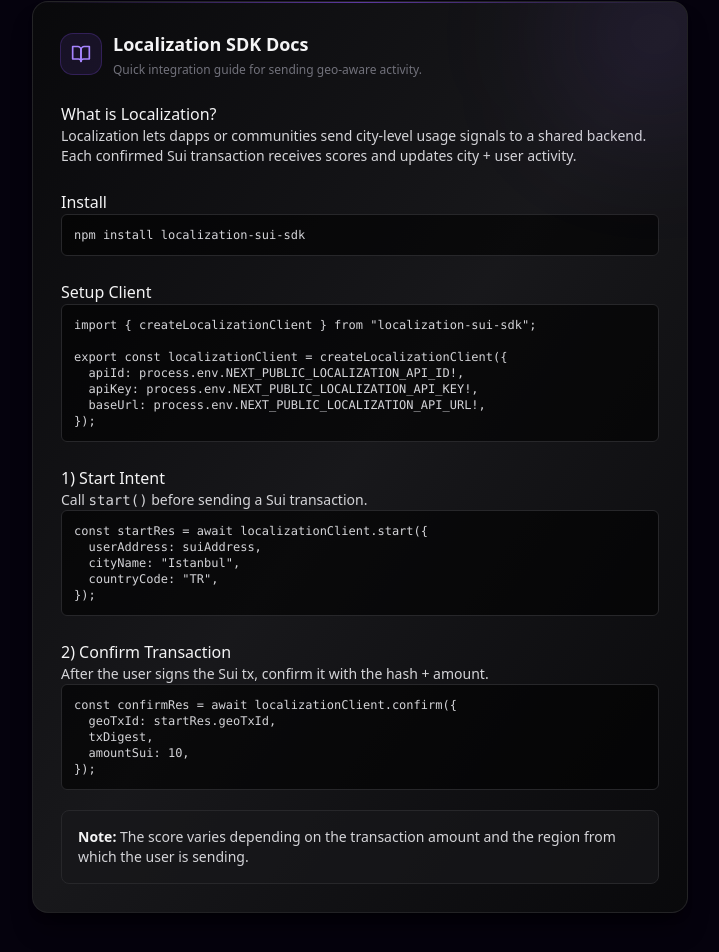
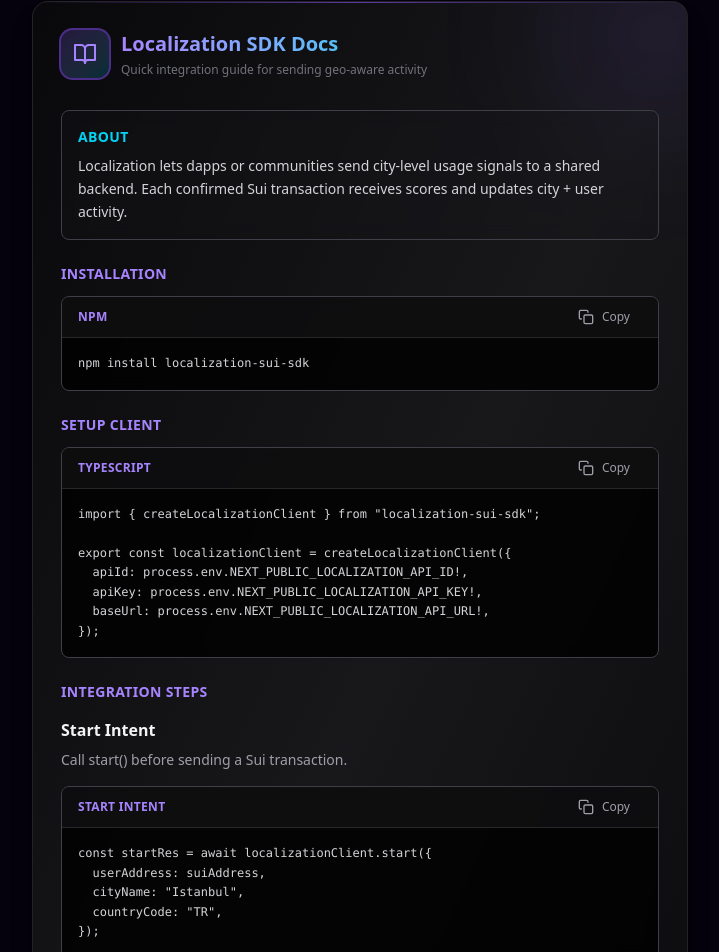
Before and after one commit to NecatiA1/SUI-Localization, a Next.js app in the folder frontend/: page / in a window 1280 px wide. Shown: the part 117-1069 px from the top of the page, without its empty margins (280-999 px from the left). Built offline with nearby package versions, Linux system fonts and the light colour scheme.

Commit message:
Documantation Sayfasına iyileştirilme yapıldı.

```diff
--- a/frontend/package.json
+++ b/frontend/package.json
@@ -9,9 +9,12 @@
     "lint": "eslint"
   },
   "dependencies": {
+    "echarts": "^5.6.0",
+    "echarts-gl": "^2.0.9",
     "next": "16.0.7",
     "react": "19.2.0",
     "react-dom": "19.2.0",
+    "react-globe.gl": "^2.37.0",
     "react-icons": "^5.5.0"
   },
   "devDependencies": {
--- a/frontend/src/app/localization/page.js
+++ b/frontend/src/app/localization/page.js
@@ -1,8 +1,7 @@
 export default function LocalizationPage() {
   return (
     <main style={{ padding: "2rem" }}>
-      <h1>Localization Page</h1>
-      <p>This is the world pin page.</p>
+
     </main>
   );
 }
--- a/frontend/src/components/documentation.js
+++ b/frontend/src/components/documentation.js
@@ -1,7 +1,62 @@
 "use client";
 
-import React from "react";
-import { FiBookOpen } from "react-icons/fi";
+import React, { useState } from "react";
+import { FiBookOpen, FiCheck, FiCopy } from "react-icons/fi";
+
+const CodeBlock = ({ code, title }) => {
+  const [copied, setCopied] = useState(false);
+
+  const handleCopy = () => {
+    navigator.clipboard.writeText(code);
+    setCopied(true);
+    setTimeout(() => setCopied(false), 2000);
+  };
+
+  return (
+    <div className="group relative mb-6">
+      <div className="absolute -inset-0.5 bg-gradient-to-r from-violet-600 to-cyan-600 rounded-lg blur opacity-0 group-hover:opacity-75 transition duration-300" />
+      <div className="relative bg-black/80 backdrop-blur-sm border border-zinc-700 rounded-lg overflow-hidden">
+        <div className="flex items-center justify-between px-4 py-2 bg-zinc-900/50 border-b border-zinc-800">
+          <span className="text-xs font-semibold text-violet-400 uppercase tracking-wide">{title}</span>
+          <button
+            onClick={handleCopy}
+            className="flex items-center gap-2 px-3 py-1 text-xs text-zinc-400 hover:text-violet-300 transition rounded hover:bg-zinc-800/50"
+          >
+            {copied ? (
+              <>
+                <FiCheck className="w-4 h-4" />
+                Copied
+              </>
+            ) : (
+              <>
+                <FiCopy className="w-4 h-4" />
+                Copy
+              </>
+            )}
+          </button>
+        </div>
+        <pre className="p-4 text-xs overflow-x-auto text-zinc-300 font-mono leading-relaxed">
+          <code>{code}</code>
+        </pre>
+      </div>
+    </div>
+  );
+};
+
+const StepCard = ({ title, description, code }) => {
+  return (
+    <div className="relative mb-8 last:mb-0">
+      <div className="flex gap-4">
+        {/* Content */}
+        <div className="flex-grow">
+          <h4 className="text-base font-semibold text-zinc-100 mb-2">{title}</h4>
+          <p className="text-sm text-zinc-400 mb-4">{description}</p>
+          <CodeBlock code={code} title={title} />
+        </div>
+      </div>
+    </div>
+  );
+};
 
 export default function Documentation() {
   return (
@@ -17,76 +72,90 @@ export default function Documentation() {
       <div className="pointer-events-none absolute -right-16 -top-16 h-48 w-48 rounded-full bg-violet-500/10 blur-3xl" />
 
       {/* Header */}
-      <div className="flex items-center gap-3 mb-6">
-        <div className="flex h-10 w-10 items-center justify-center rounded-xl bg-violet-500/10 text-violet-400 ring-1 ring-violet-500/30">
-          <FiBookOpen className="text-xl" />
+      <div className="flex items-center gap-3 mb-8">
+        <div className="flex h-12 w-12 items-center justify-center rounded-xl bg-gradient-to-br from-violet-500/20 to-cyan-500/20 text-violet-400 ring-2 ring-violet-500/50">
+          <FiBookOpen className="text-2xl" />
         </div>
         <div>
-          <h2 className="text-lg font-semibold text-zinc-100">
+          <h2 className="text-xl font-bold bg-gradient-to-r from-violet-400 to-cyan-400 bg-clip-text text-transparent">
             Localization SDK Docs
           </h2>
           <p className="text-xs text-zinc-500 mt-1">
-            Quick integration guide for sending geo-aware activity.
+            Quick integration guide for sending geo-aware activity
           </p>
         </div>
       </div>
 
       {/* Body */}
-      <article className="prose prose-invert max-w-none text-zinc-300 leading-relaxed">
+      <article className="space-y-6">
 
         {/* --- What is Localization? --- */}
-        <h3 className="text-base text-zinc-100">What is Localization?</h3>
-        <p className="text-sm">
-          Localization lets dapps or communities send city-level usage signals to a shared backend.
-          Each confirmed Sui transaction receives scores and updates city + user activity.
-        </p>
+        <div className="rounded-lg border border-zinc-700 bg-zinc-900/30 p-4 backdrop-blur-sm">
+          <h3 className="text-sm font-semibold text-cyan-400 uppercase tracking-wide mb-2">About</h3>
+          <p className="text-sm text-zinc-300 leading-relaxed">
+            Localization lets dapps or communities send city-level usage signals to a shared backend. Each confirmed Sui transaction receives scores and updates city + user activity.
+          </p>
+        </div>
 
         {/* --- Install --- */}
-        <h3 className="mt-6 text-base text-zinc-100">Install</h3>
-        <pre className="bg-black/60 border border-zinc-800 rounded-md p-3 text-xs overflow-x-auto">
-{`npm install localization-sui-sdk`}
-        </pre>
+        <div>
+          <h3 className="text-sm font-semibold text-violet-400 uppercase tracking-wide mb-3">Installation</h3>
+          <CodeBlock
+            code={`npm install localization-sui-sdk`}
+            title="npm"
+          />
+        </div>
 
         {/* --- Setup Client --- */}
-        <h3 className="mt-6 text-base text-zinc-100">Setup Client</h3>
-        <pre className="bg-black/60 border border-zinc-800 rounded-md p-3 text-xs overflow-x-auto">
-{`import { createLocalizationClient } from "localization-sui-sdk";
+        <div>
+          <h3 className="text-sm font-semibold text-violet-400 uppercase tracking-wide mb-3">Setup Client</h3>
+          <CodeBlock
+            code={`import { createLocalizationClient } from "localization-sui-sdk";
 
 export const localizationClient = createLocalizationClient({
   apiId: process.env.NEXT_PUBLIC_LOCALIZATION_API_ID!,
   apiKey: process.env.NEXT_PUBLIC_LOCALIZATION_API_KEY!,
   baseUrl: process.env.NEXT_PUBLIC_LOCALIZATION_API_URL!,
 });`}
-        </pre>
+            title="typescript"
+          />
+        </div>
 
-        {/* --- Start --- */}
-        <h3 className="mt-6 text-base text-zinc-100">1) Start Intent</h3>
-        <p className="text-sm">Call <code>start()</code> before sending a Sui transaction.</p>
-        <pre className="bg-black/60 border border-zinc-800 rounded-md p-3 text-xs overflow-x-auto">
-{`const startRes = await localizationClient.start({
+        {/* --- Steps --- */}
+        <div>
+          <h3 className="text-sm font-semibold text-violet-400 uppercase tracking-wide mb-4">Integration Steps</h3>
+          <div className="space-y-6">
+            <StepCard
+              title="Start Intent"
+              description="Call start() before sending a Sui transaction."
+              code={`const startRes = await localizationClient.start({
   userAddress: suiAddress,
   cityName: "Istanbul",
   countryCode: "TR",
 });`}
-        </pre>
+            />
 
-        {/* --- Confirm --- */}
-        <h3 className="mt-6 text-base text-zinc-100">2) Confirm Transaction</h3>
-        <p className="text-sm">
-          After the user signs the Sui tx, confirm it with the hash + amount.
-        </p>
-        <pre className="bg-black/60 border border-zinc-800 rounded-md p-3 text-xs overflow-x-auto">
-{`const confirmRes = await localizationClient.confirm({
+            <StepCard
+              title="Confirm Transaction"
+              description="After the user signs the Sui tx, confirm it with the hash + amount."
+              code={`const confirmRes = await localizationClient.confirm({
   geoTxId: startRes.geoTxId,
   txDigest,
   amountSui: 10,
 });`}
-        </pre>
+            />
+          </div>
+        </div>
 
         {/* --- Note --- */}
-        <div className="mt-5 bg-zinc-900/70 p-4 rounded-lg border border-zinc-800 text-sm">
-          <strong className="text-zinc-100">Note:</strong>{" "}
-          The score varies depending on the transaction amount and the region from which the user is sending.
+        <div className="group relative">
+          <div className="absolute -inset-0.5 bg-gradient-to-r from-amber-600/40 to-orange-600/40 rounded-lg blur opacity-0 group-hover:opacity-50 transition duration-300" />
+          <div className="relative bg-amber-950/40 backdrop-blur-sm p-4 rounded-lg border border-amber-800/50">
+            <strong className="text-amber-300">⚡ Note:</strong>{" "}
+            <span className="text-amber-100 text-sm">
+              The score varies depending on the transaction amount and the region from which the user is sending.
+            </span>
+          </div>
         </div>
       </article>
     </section>
```
Also changed, not shown: 1 other file (tests, documents, lock files or other folders).
